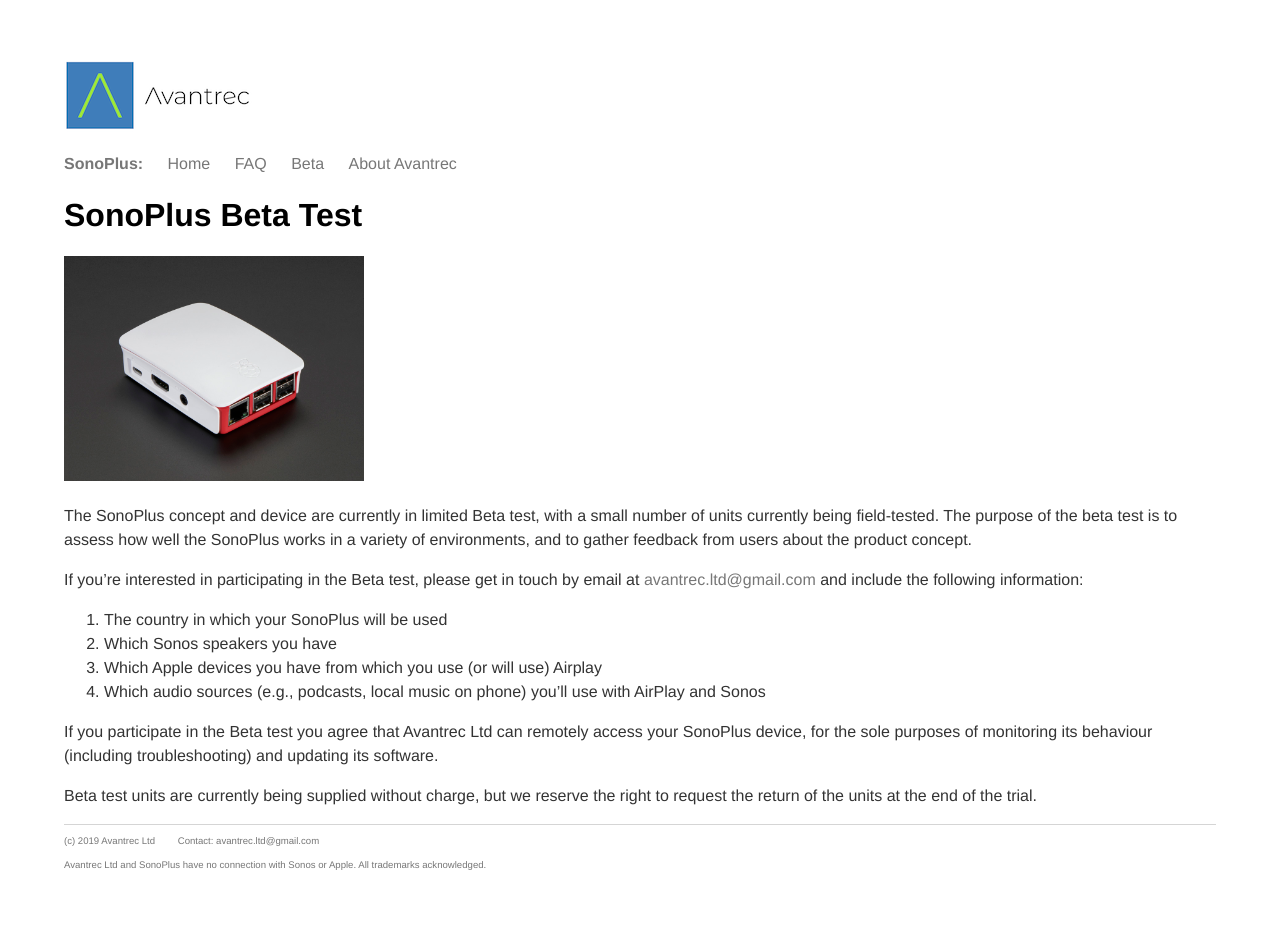
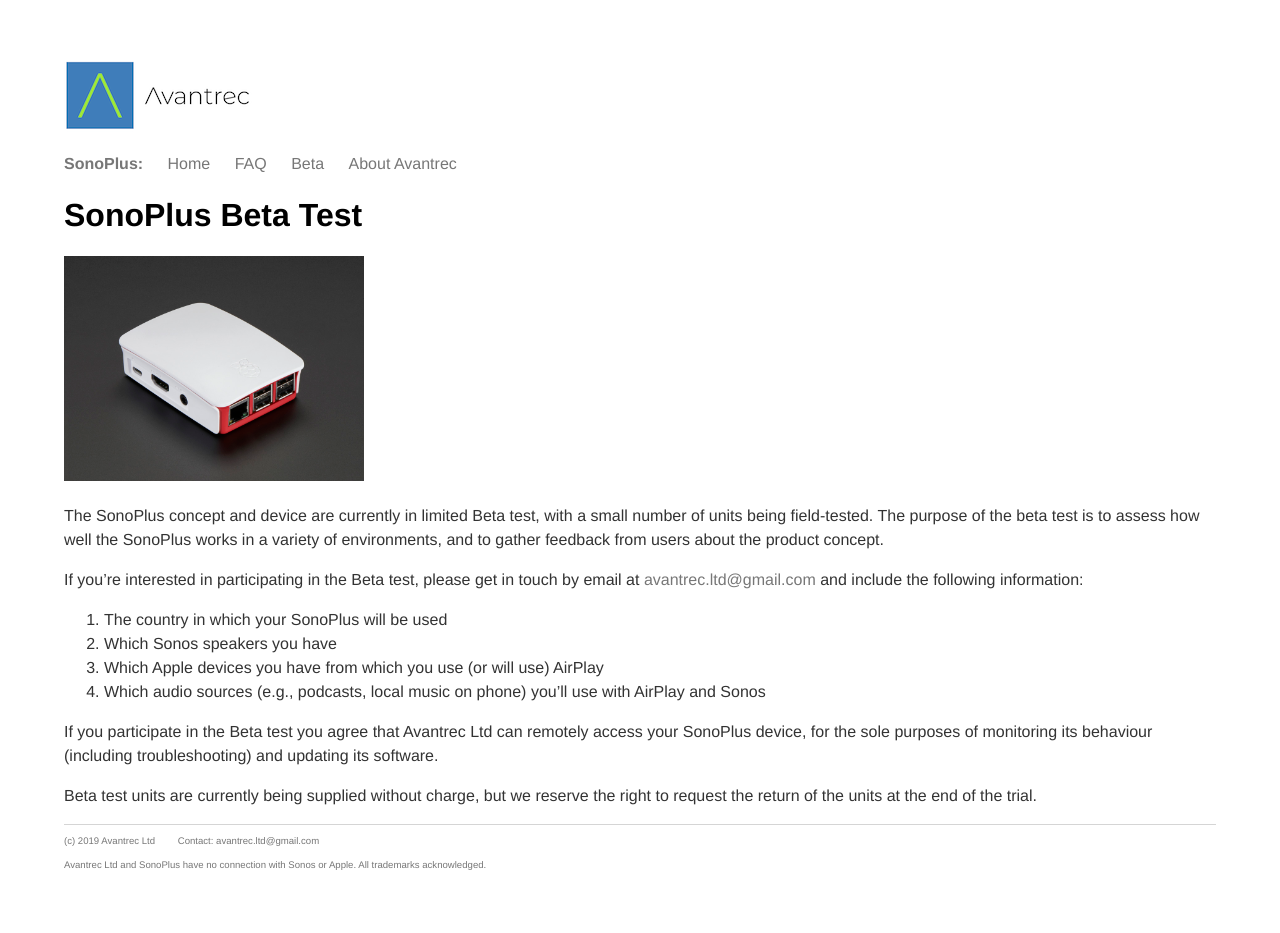
Before and after one commit to avantrec/avantrec.github.io, a Jekyll site: the page built from sonoplus-beta/index.md, in a window 1280 px wide. Built offline with Jekyll 4.4.1, drawn with Linux system fonts in a browser that asks for light colours.

```diff
--- a/sonoplus-beta/index.md
+++ b/sonoplus-beta/index.md
@@ -7,13 +7,13 @@ title: SonoPlus Beta
 
 ![SonoPlus Diagram](/images/raspberrypi-in-case-01-300px.png)
 
-The SonoPlus concept and device are currently in limited Beta test, with a small number of units currently being field-tested. The purpose of the beta test is to assess how well the SonoPlus works in a variety of environments, and to gather feedback from users about the product concept.
+The SonoPlus concept and device are currently in limited Beta test, with a small number of units being field-tested. The purpose of the beta test is to assess how well the SonoPlus works in a variety of environments, and to gather feedback from users about the product concept.
 
 If you're interested in participating in the Beta test, please get in touch by email at <a href="mailto:avantrec.ltd@gmail.com">avantrec.ltd@gmail.com</a> and include the following information:
 
 1. The country in which your SonoPlus will be used
 2. Which Sonos speakers you have
-3. Which Apple devices you have from which you use (or will use) Airplay
+3. Which Apple devices you have from which you use (or will use) AirPlay
 4. Which audio sources (e.g., podcasts, local music on phone) you'll use with AirPlay and Sonos
 
 If you participate in the Beta test you agree that Avantrec Ltd can remotely access your SonoPlus device, for the sole purposes of monitoring its behaviour (including troubleshooting) and updating its software.
```
Also changed, not shown: 1 other file.
